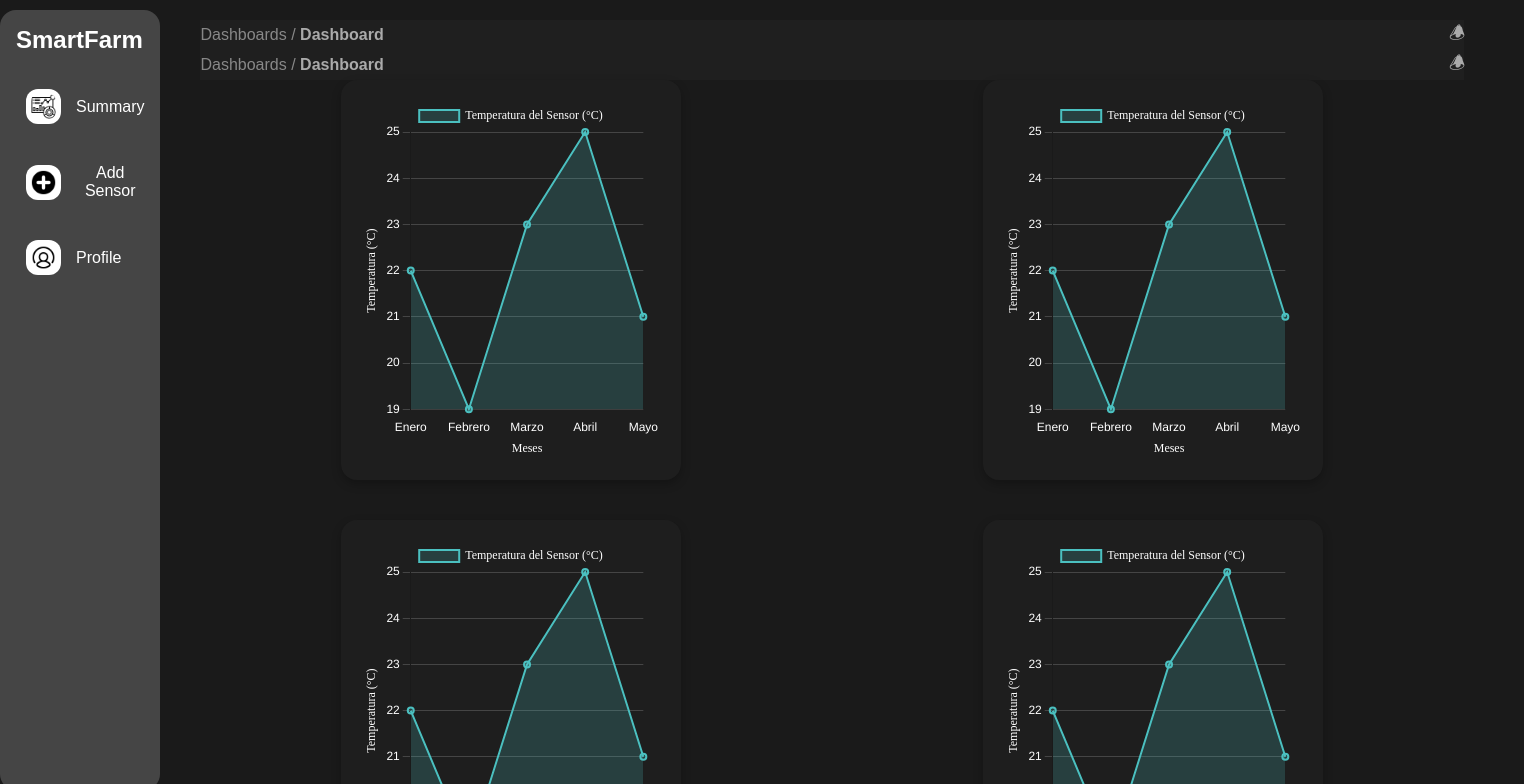
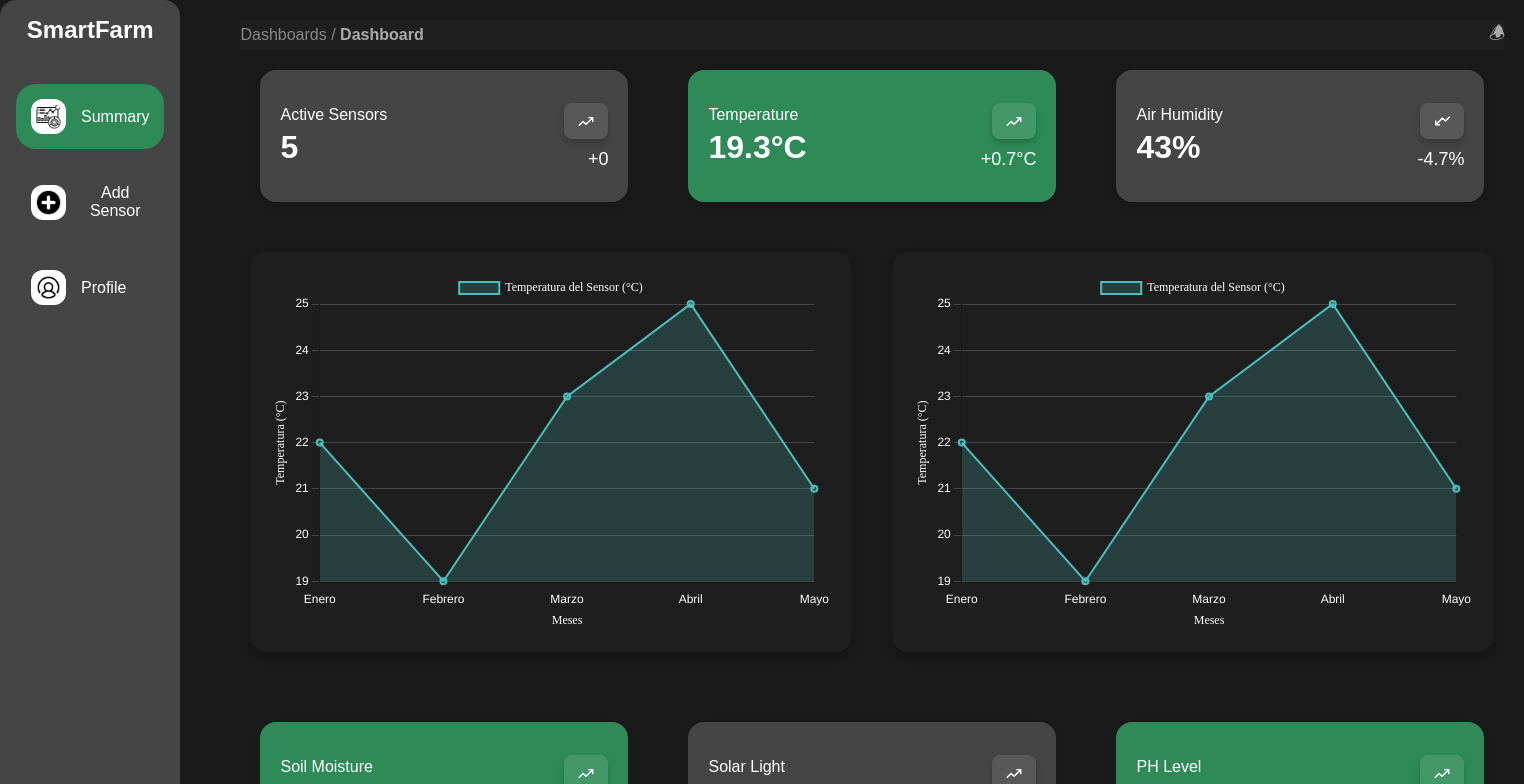
Before and after one commit to rodrivmac1/smartfarm, a React (Create React App) app: page /dashboard in a window 1280 px wide. Shown: the top 784 px of the page, 1524 px wide, since content can reach past the window. Built offline with nearby package versions, Linux system fonts and the light colour scheme.

Commit message:
Revisiones

```diff
--- a/src/Dashboard.css
+++ b/src/Dashboard.css
@@ -14,8 +14,11 @@ body {
 
 /* Contenedor del dashboard */
 .dashboard-container {
-  display: flex;
-  height: 100vh; /* Hacer que el dashboard ocupe toda la altura de la pantalla */
+  display: grid;
+  grid-template-columns: repeat(2, 1fr); /* Para que las gráficas ocupen 2 columnas */
+  grid-gap: 20px; /* Espacio entre las gráficas */
+  margin-bottom: 20px;
+  width: 100%;
 }
 
 /* Sidebar */
@@ -29,84 +32,103 @@ body {
   background: #454545;
   border-radius: 16px;
   color: white;
-  margin: 10px 0;
+  height: 100vh; /* Asegura que el sidebar ocupe toda la altura */
 }
 
 .sidebar h2 {
   color: white;
-  margin-bottom: 20px;
+  margin-bottom: 40px; /* Aumenta el espacio debajo del título */
+  text-align: center;
+  width: 100%;
 }
 
 /* Botones de la sidebar */
 .sidebar button {
-  width: 100%;
-  padding: 15px 0;
+  width: 100%; /* Asegura que los botones ocupen el ancho completo del sidebar */
+  padding: 15px;
   background-color: transparent;
   border: none;
   color: white;
   font-size: 16px;
   cursor: pointer;
   border-radius: 20px;
+  margin-bottom: 20px; /* Espacio entre los botones */
+  display: flex;
+  align-items: center; /* Alinea el ícono y el texto verticalmente */
+  justify-content: flex-start; /* Alinea el contenido a la izquierda */
   transition: background-color 0.3s, box-shadow 0.3s;
-  margin-bottom: 10px; /* Añadir espacio entre los botones */
 }
 
 /* Efecto hover para todos los botones */
 .sidebar button:hover {
-  background-color: #616161;
+  background-color: #2E8B57; /* Cambia el color a verde cuando se pasa el mouse */
 }
 
-/* Estilos de los iconos en los botones */
+/* Botón activo - la página actual se destaca en verde */
+.sidebar button.active {
+  background-color: #2E8B57;
+}
+
+/* Estilos de los íconos en los botones */
 .icon {
   width: 35px;
-  height: auto;
-  margin-right: 20px;
+  height: 35px;
+  margin-right: 15px;
   background-color: rgb(255, 255, 255);
   border-radius: 12px;
-  padding: 3px;
+  padding: 5px;
 }
+
+/* Contenedor del contenido de los botones */
+.button-content {
+  display: flex;
+  align-items: center;
+  justify-content: flex-start;
+  width: 100%; /* Asegura que el contenido del botón ocupe todo el ancho */
+}
+
+
+/* Botón activo - la página actual se destaca en verde */
+.sidebar button.active {
+  background-color: #2E8B57; /* Cambia el color a verde para la página activa */
+}
+
 
 /* Contenedor principal */
 .main-content {
-  flex-grow: 1; /* El contenedor principal ocupa el espacio restante */
+  flex-grow: 1;
   display: flex;
   flex-direction: column;
   padding: 20px;
-  margin-left: 20px; /* Espacio a la izquierda de la sidebar */
+  margin-left: 20px;
 }
 
 /* Contenedor de los widgets */
 .widgets-container {
   display: flex;
   flex-direction: column;
-  gap: 20px; /* Espacio entre las filas de widgets */
+  gap: 20px;
+  margin-bottom: 20px;
 }
 
 /* Fila de widgets */
 .widgets-row {
   display: flex;
   justify-content: space-between;
-  gap: 20px; /* Espacio entre widgets */
+  gap: 20px;
+  width: 100%;
 }
 
-/* Footer */
-footer {
-  margin-top: auto;
-  padding: 10px;
-  text-align: center;
-  color: white;
-}
-
-/* Estilo de la clase content (donde se carga el contenido de las rutas) */
-.content {
-  padding: 20px;
-  flex-grow: 1;
+/* Contenedor de los gráficos */
+.chart-container {
+  flex: 1;
+  min-width: 45%; /* Asegura que el contenedor del gráfico no se encoja demasiado */
+  margin: 10px;
 }
 
 .chart-wrapper {
   width: 100%;
-  max-width: 800px;
-  height: 400px;
+  height: 400px; /* Asegurar una altura consistente */
   background-color: #1E1E1E;
   padding: 20px;
   border-radius: 16px;
@@ -114,11 +136,3 @@ footer {
   margin-bottom: 20px;
   overflow: hidden;
 }
-.grid-2x2 {
-  display: grid;
-  grid-template-columns: repeat(2, 1fr);
-  grid-template-rows: repeat(2, 1fr);
-  gap: 20px;
-  justify-items: center;
-  align-items: center;
-}
--- a/src/Dashboard.js
+++ b/src/Dashboard.js
@@ -1,24 +1,22 @@
 import React from 'react';
-import ChartComponent from './ChartComponent'; // Asegúrate de tener este import
+import ChartComponent from './ChartComponent';
 import Widget from "./components/Widget";
 import './Dashboard.css';
-import Footer from "./footer";
-import Header from "./header";
 
 function Dashboard() {
   return (
     <div className="dashboard-content">
-      {/* Header */}
-      <Header />
+      {/* Fila de Widgets */}
+      <div className="widgets-container">
+        <div className="widgets-row">
+          <Widget title="Active Sensors" value="5" change="0" isPositive={true} unit="" color="#454545" />
+          <Widget title="Temperature" value="19.3" change="0.7" isPositive={true} unit="°C" color="#2E8B57" />
+          <Widget title="Air Humidity" value="43" change="4.7" isPositive={false} unit="%" color="#454545" />
+        </div>
+      </div>
 
-      {/* Gráficos del sensor en una cuadrícula 2x2 */}
+      {/* Fila de Gráficos */}
       <div className="dashboard-container grid-2x2">
-        <div className="chart-container">
-          <ChartComponent />
-        </div>
-        <div className="chart-container">
-          <ChartComponent />
-        </div>
         <div className="chart-container">
           <ChartComponent />
         </div>
@@ -27,13 +25,8 @@ function Dashboard() {
         </div>
       </div>
 
-      {/* Dashboard Widgets */}
+      {/* Otra fila de Widgets */}
       <div className="widgets-container">
-        <div className="widgets-row">
-          <Widget title="Active Sensors" value="5" change="0" isPositive={true} unit="" color="#454545" />
-          <Widget title="Temperature" value="19.3" change="0.7" isPositive={true} unit="°C" color="#2E8B57" />
-          <Widget title="Air Humidity" value="43" change="4.7" isPositive={false} unit="%" color="#454545" />
-        </div>
         <div className="widgets-row">
           <Widget title="Soil Moisture" value="63" change="7.9" isPositive={true} unit="%" color="#2E8B57" />
           <Widget title="Solar Light" value="LOW" change="0" isPositive={true} unit="" color="#454545" />
@@ -41,8 +34,15 @@ function Dashboard() {
         </div>
       </div>
 
-      {/* Footer */}
-      <Footer />
+      {/* Segunda Fila de Gráficos */}
+      <div className="dashboard-container grid-2x2">
+        <div className="chart-container">
+          <ChartComponent />
+        </div>
+        <div className="chart-container">
+          <ChartComponent />
+        </div>
+      </div>
     </div>
   );
 }
--- a/src/layout.js
+++ b/src/layout.js
@@ -1,8 +1,8 @@
 import React from 'react';
 import { Outlet, useLocation, useNavigate } from 'react-router-dom';
-import './Dashboard.css'; // Ya que no tienes un archivo layout.css
+import './Dashboard.css'; // Mantén la referencia a Dashboard.css
+import Footer from './footer';
 import Header from './header';
-import Footer from './footer';
 import Vector from './images/Vector.png';
 import boton from './images/boton.png';
 import usuario from './images/usuario.png';
@@ -17,100 +17,45 @@ const Layout = () => {
   return (
     <div className="dashboard-container" style={{ display: 'flex', height: '100vh' }}>
       {/* Sidebar común */}
-      <div
-        className="sidebar"
-        style={{
-          display: 'flex',
-          flexDirection: 'column',
-          justifyContent: 'flex-start',
-          alignItems: 'flex-start',
-          padding: '16px',
-          width: '240px',
-          backgroundColor: '#454545',
-          borderRadius: '16px',
-          color: 'white',
-        }}
-      >
-        <h2 style={{ marginBottom: '20px', textAlign: 'left' }}>SmartFarm</h2>
+      <div className="sidebar">
+        <h2>SmartFarm</h2>
 
         {/* Botón de resumen */}
         <button
-          className={`summary-btn ${isActive('/dashboard') ? 'active' : ''}`}
+          className={`summary-btn ${isActive('/dashboard') ? 'active' : ''}`} // Añadir clase "active" cuando sea la ruta activa
           onClick={() => navigate('/dashboard')}
-          style={{
-            width: '100%',
-            padding: '15px 0',
-            backgroundColor: 'transparent',
-            border: 'none',
-            color: 'white',
-            fontSize: '16px',
-            cursor: 'pointer',
-            borderRadius: '20px',
-            marginBottom: '10px',
-            display: 'flex',
-            alignItems: 'center',
-            justifyContent: 'flex-start',
-          }}
         >
-          <div className="button-content" style={{ display: 'flex', alignItems: 'center', paddingLeft: '10px' }}>
-            <img src={Vector} alt="Icon" className="icon" style={{ width: '35px', marginRight: '15px', backgroundColor: 'white', borderRadius: '12px', padding: '5px' }} />
+          <div className="button-content">
+            <img src={Vector} alt="Icon" className="icon" />
             Summary
           </div>
         </button>
 
         {/* Botón de agregar sensor */}
         <button
-          className={`add-sensor-btn ${isActive('/add-sensor') ? 'active' : ''}`}
+          className={`add-sensor-btn ${isActive('/add-sensor') ? 'active' : ''}`} // Añadir clase "active" cuando sea la ruta activa
           onClick={() => navigate('/add-sensor')}
-          style={{
-            width: '100%',
-            padding: '15px 0',
-            backgroundColor: 'transparent',
-            border: 'none',
-            color: 'white',
-            fontSize: '16px',
-            cursor: 'pointer',
-            borderRadius: '20px',
-            marginBottom: '10px',
-            display: 'flex',
-            alignItems: 'center',
-            justifyContent: 'flex-start',
-          }}
         >
-          <div className="button-content" style={{ display: 'flex', alignItems: 'center', paddingLeft: '10px' }}>
-            <img src={boton} alt="Add Sensor" className="icon" style={{ width: '35px', marginRight: '15px', backgroundColor: 'white', borderRadius: '12px', padding: '5px' }} />
+          <div className="button-content">
+            <img src={boton} alt="Add Sensor" className="icon" />
             Add Sensor
           </div>
         </button>
 
         {/* Botón de perfil */}
         <button
-          className={`profile-btn ${isActive('/profile') ? 'active' : ''}`}
+          className={`profile-btn ${isActive('/profile') ? 'active' : ''}`} // Añadir clase "active" cuando sea la ruta activa
           onClick={() => navigate('/profile')}
-          style={{
-            width: '100%',
-            padding: '15px 0',
-            backgroundColor: 'transparent',
-            border: 'none',
-            color: 'white',
-            fontSize: '16px',
-            cursor: 'pointer',
-            borderRadius: '20px',
-            marginBottom: '10px',
-            display: 'flex',
-            alignItems: 'center',
-            justifyContent: 'flex-start',
-          }}
         >
-          <div className="button-content" style={{ display: 'flex', alignItems: 'center', paddingLeft: '10px' }}>
-            <img src={usuario} alt="Profile" className="icon" style={{ width: '35px', marginRight: '15px', backgroundColor: 'white', borderRadius: '12px', padding: '5px' }} />
+          <div className="button-content">
+            <img src={usuario} alt="Profile" className="icon" />
             Profile
           </div>
         </button>
       </div>
 
       {/* Main content */}
-      <div className="main-content" style={{ flexGrow: 1, padding: '20px', marginLeft: '20px', display: 'flex', flexDirection: 'column', justifyContent: 'space-between' }}>
+      <div className="main-content">
         <Header />
         <Outlet />
         <Footer />
```
Also changed, not shown: src/footer.css (line endings or trailing spaces).
